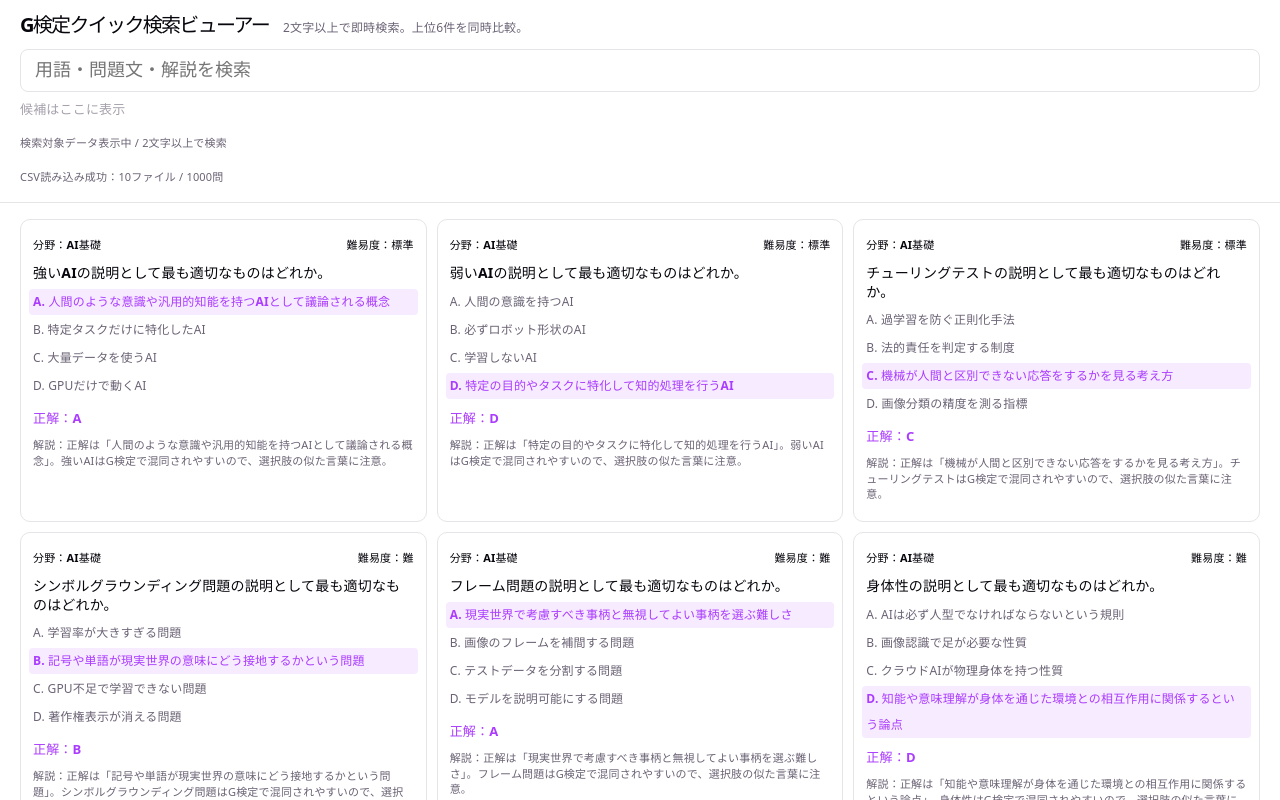
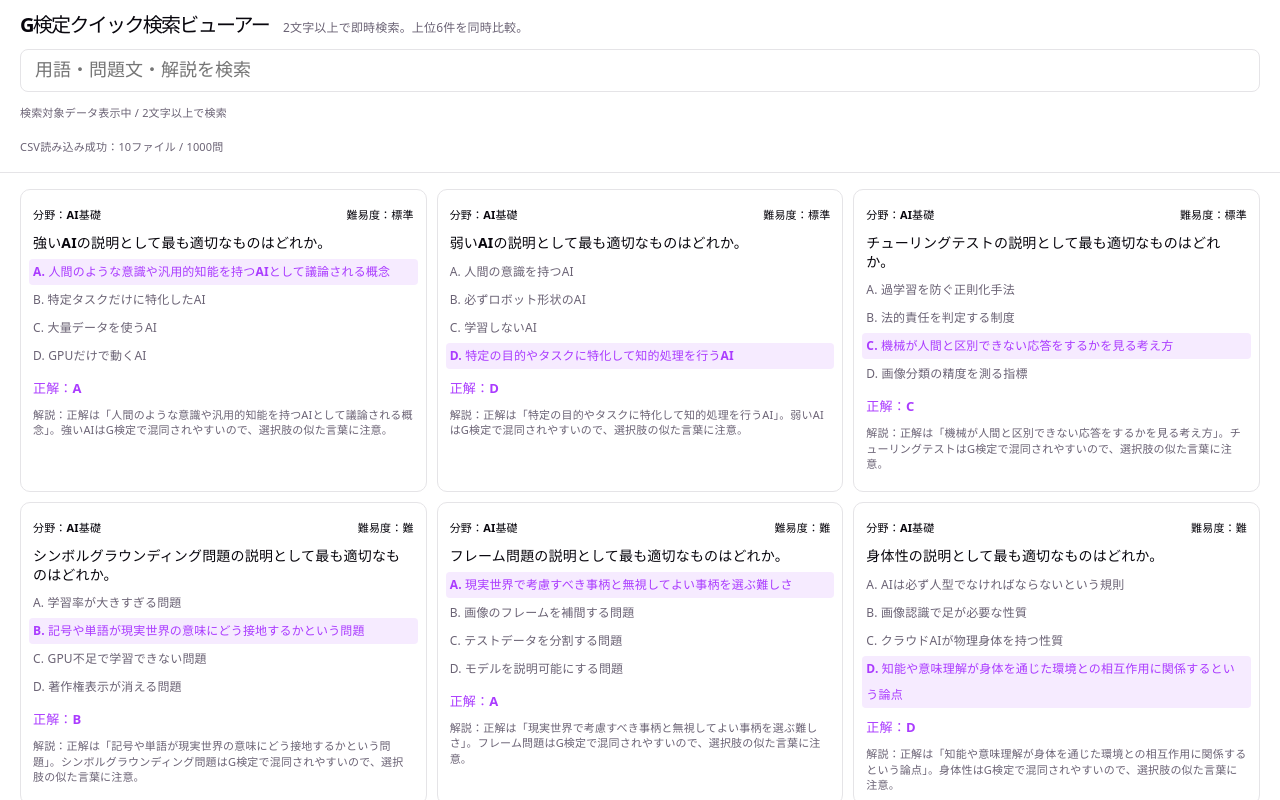
Before and after one commit to itoksk-boop/gken-quicksearch-viewer, a React (Vite) app: page / in a window 1280 px wide. Shown: the top 800 px of the page. Built offline with nearby package versions, Linux system fonts and the light colour scheme.

Commit message:
Add search suggestion chips

```diff
--- a/src/App.css
+++ b/src/App.css
@@ -56,11 +56,29 @@
   outline-offset: 1px;
 }
 
-.search-suggestion {
-  margin-top: 4px;
+.suggestion-chips {
+  display: flex;
+  flex-wrap: wrap;
+  gap: 6px;
+  margin-top: 6px;
+}
+
+.suggestion-chip {
+  font: inherit;
   font-size: 13px;
-  color: var(--text);
-  opacity: 0.6;
+  padding: 5px 12px;
+  min-height: 30px;
+  border-radius: 999px;
+  border: 1px solid var(--border);
+  background: var(--code-bg);
+  color: var(--text-h);
+  cursor: pointer;
+}
+
+.suggestion-chip:hover,
+.suggestion-chip:focus-visible {
+  border-color: var(--accent-border);
+  outline: none;
 }
 
 .status-line {
--- a/src/App.tsx
+++ b/src/App.tsx
@@ -1,4 +1,4 @@
-import { useEffect, useState, type ReactNode } from 'react'
+import { useEffect, useMemo, useRef, useState, type ReactNode } from 'react'
 import './App.css'
 import type { AnswerKey, GQuestion } from './types/question'
 import {
@@ -71,6 +71,55 @@ function escapeRegExp(value: string): string {
   return value.replace(/[.*+?^${}()|[\]\\]/g, '\\$&')
 }
 
+const KNOWN_TERMS = [
+  '教師あり学習',
+  '教師なし学習',
+  '強化学習',
+  '正解ラベル',
+  '過学習',
+  '汎化性能',
+  'CNN',
+  'RNN',
+  'LSTM',
+  'Transformer',
+  'Attention',
+  'RAG',
+  'ファインチューニング',
+  'プロンプト',
+  'ハルシネーション',
+  '著作権',
+  '個人情報',
+  '生成AI',
+  '生成モデル',
+  'GAN',
+  'VAE',
+  'ReLU',
+  'シグモイド関数',
+  'ソフトマックス関数',
+  '勾配降下法',
+  '誤差逆伝播法',
+]
+
+const SUGGESTION_LIMIT = 8
+
+function getLastToken(rawQuery: string): string {
+  const match = rawQuery.match(/(\S+)$/)
+  return match ? match[1] : ''
+}
+
+function getSuggestions(token: string, vocabulary: string[]): string[] {
+  const lowerToken = token.toLowerCase()
+  return vocabulary
+    .filter((term) => term.toLowerCase().startsWith(lowerToken))
+    .slice(0, SUGGESTION_LIMIT)
+}
+
+function applySuggestion(rawQuery: string, suggestion: string): string {
+  const match = rawQuery.match(/^(.*\s)?\S*$/)
+  const prefix = match?.[1] ?? ''
+  return prefix + suggestion
+}
+
 function highlightText(text: string, tokens: string[]): ReactNode {
   if (tokens.length === 0) return text
 
@@ -96,6 +145,7 @@ function App() {
   const [query, setQuery] = useState('')
   const [questions, setQuestions] = useState<GQuestion[]>([])
   const [csvStatus, setCsvStatus] = useState('CSV未読み込み')
+  const searchInputRef = useRef<HTMLInputElement>(null)
 
   useEffect(() => {
     setCsvStatus('CSV読み込み中')
@@ -112,9 +162,23 @@ function App() {
       })
   }, [])
 
+  const vocabulary = useMemo(() => {
+    const categories = questions.map((q) => q.category)
+    return Array.from(new Set([...categories, ...KNOWN_TERMS]))
+  }, [questions])
+
   const trimmedQuery = query.trim()
   const isSearchActive = trimmedQuery.length >= 2
   const searchTokens = isSearchActive ? getSearchTokens(trimmedQuery) : []
+
+  const lastToken = getLastToken(query)
+  const suggestions =
+    lastToken.length > 0 ? getSuggestions(lastToken, vocabulary) : []
+
+  const handleSuggestionClick = (suggestion: string) => {
+    setQuery((prev) => applySuggestion(prev, suggestion))
+    searchInputRef.current?.focus()
+  }
 
   const filtered = isSearchActive
     ? searchTokens.length === 0
@@ -133,10 +197,6 @@ function App() {
       ? '該当なし'
       : `検索結果 ${filtered.length}件`
 
-  const suggestionText = isSearchActive
-    ? '候補表示は次フェーズで実装'
-    : '候補はここに表示'
-
   return (
     <div className="app-shell">
       <header className="search-header">
@@ -154,10 +214,23 @@ function App() {
             placeholder="用語・問題文・解説を検索"
             value={query}
             onChange={(e) => setQuery(e.target.value)}
+            ref={searchInputRef}
           />
-          <div className="search-suggestion" aria-hidden="true">
-            {suggestionText}
-          </div>
+          {suggestions.length > 0 && (
+            <div className="suggestion-chips" role="list">
+              {suggestions.map((term) => (
+                <button
+                  type="button"
+                  className="suggestion-chip"
+                  key={term}
+                  role="listitem"
+                  onClick={() => handleSuggestionClick(term)}
+                >
+                  {term}
+                </button>
+              ))}
+            </div>
+          )}
         </div>
 
         <p className="status-line">{statusText}</p>
```
